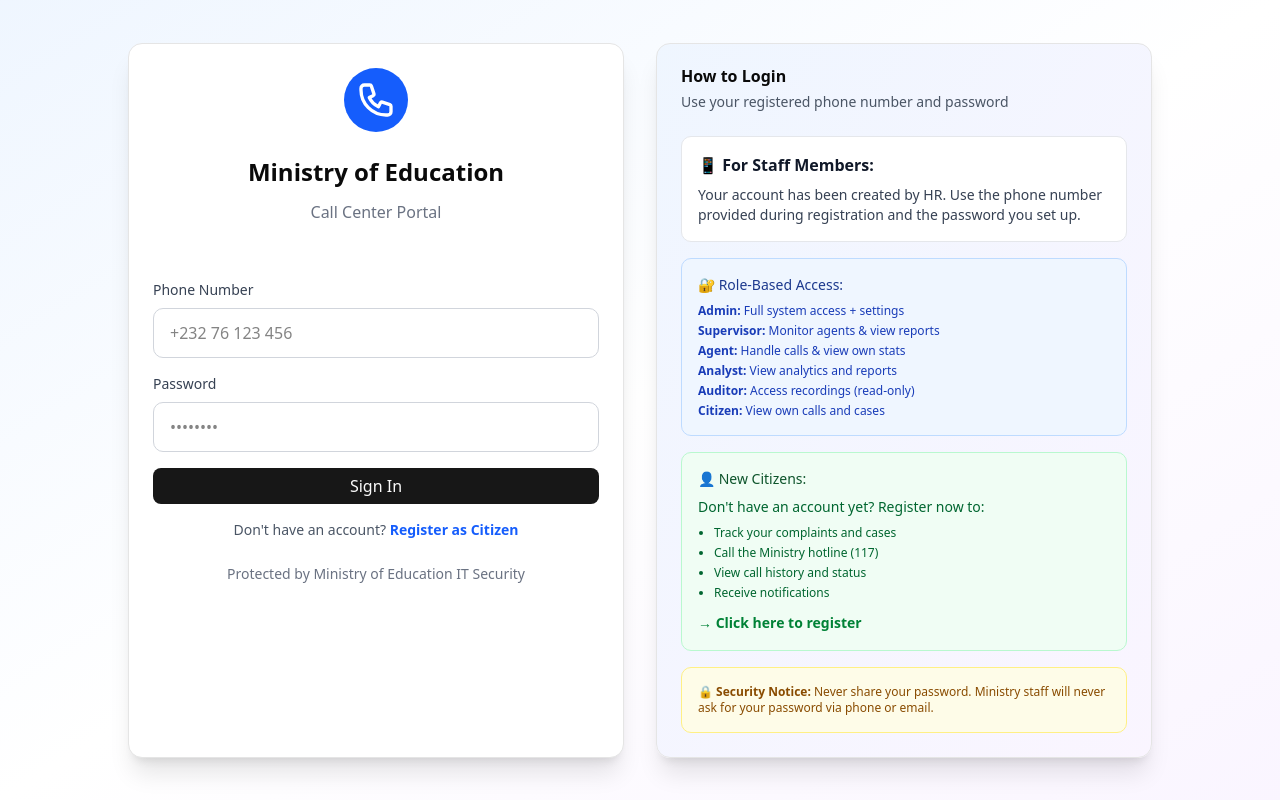
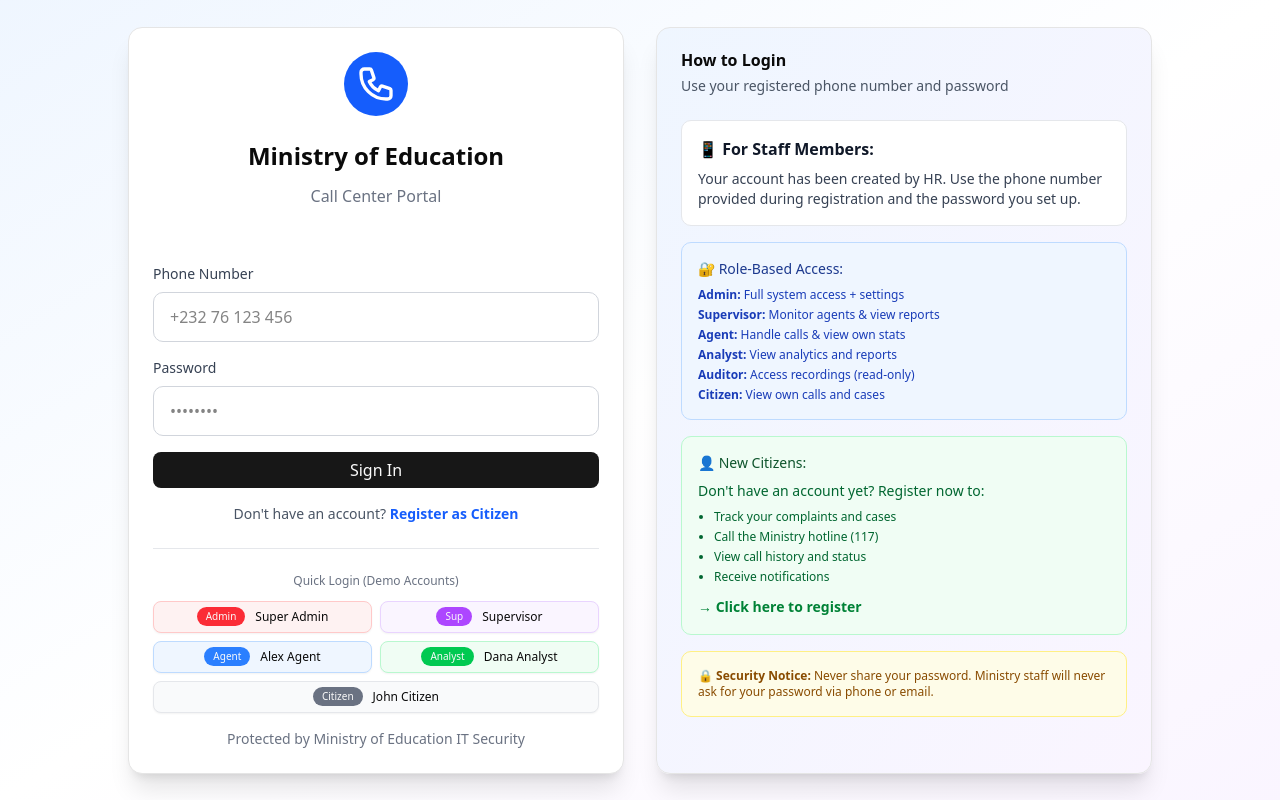
Before and after one commit to PeeapDev/call-center, a Next.js app in the folder frontend/: page /login in a window 1280 px wide. Built offline with nearby package versions, Linux system fonts and the light colour scheme.

Commit message:
Add quick login buttons for demo accounts on login page

```diff
--- a/frontend/src/app/login/page.tsx
+++ b/frontend/src/app/login/page.tsx
@@ -122,7 +122,64 @@ export default function LoginPage() {
               </div>
             </form>
 
-            <div className="mt-6 text-center text-sm text-gray-500">
+            {/* Quick Login Buttons */}
+            <div className="mt-6 pt-6 border-t border-gray-200">
+              <p className="text-xs text-gray-500 text-center mb-3">Quick Login (Demo Accounts)</p>
+              <div className="grid grid-cols-2 gap-2">
+                <Button
+                  type="button"
+                  variant="outline"
+                  size="sm"
+                  onClick={() => quickLogin('000-000-0001', 'Admin@123')}
+                  className="text-xs bg-red-50 border-red-200 hover:bg-red-100"
+                >
+                  <Badge className="mr-1 bg-red-500 text-[10px]">Admin</Badge>
+                  Super Admin
+                </Button>
+                <Button
+                  type="button"
+                  variant="outline"
+                  size="sm"
+                  onClick={() => quickLogin('000-000-0002', 'Test@123')}
+                  className="text-xs bg-purple-50 border-purple-200 hover:bg-purple-100"
+                >
+                  <Badge className="mr-1 bg-purple-500 text-[10px]">Sup</Badge>
+                  Supervisor
+                </Button>
+                <Button
+                  type="button"
+                  variant="outline"
+                  size="sm"
+                  onClick={() => quickLogin('000-000-0003', 'Test@123')}
+                  className="text-xs bg-blue-50 border-blue-200 hover:bg-blue-100"
+                >
+                  <Badge className="mr-1 bg-blue-500 text-[10px]">Agent</Badge>
+                  Alex Agent
+                </Button>
+                <Button
+                  type="button"
+                  variant="outline"
+                  size="sm"
+                  onClick={() => quickLogin('000-000-0004', 'Test@123')}
+                  className="text-xs bg-green-50 border-green-200 hover:bg-green-100"
+                >
+                  <Badge className="mr-1 bg-green-500 text-[10px]">Analyst</Badge>
+                  Dana Analyst
+                </Button>
+                <Button
+                  type="button"
+                  variant="outline"
+                  size="sm"
+                  onClick={() => quickLogin('000-000-0005', 'Test@123')}
+                  className="text-xs bg-gray-50 border-gray-200 hover:bg-gray-100 col-span-2"
+                >
+                  <Badge className="mr-1 bg-gray-500 text-[10px]">Citizen</Badge>
+                  John Citizen
+                </Button>
+              </div>
+            </div>
+
+            <div className="mt-4 text-center text-sm text-gray-500">
               <p>Protected by Ministry of Education IT Security</p>
             </div>
           </CardContent>
```
